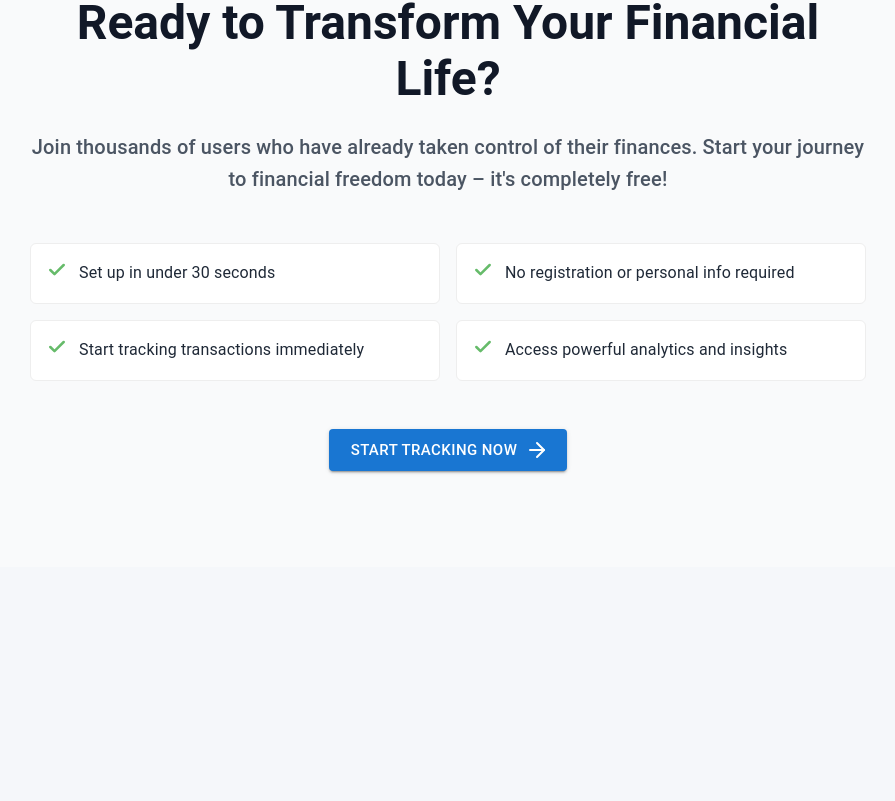
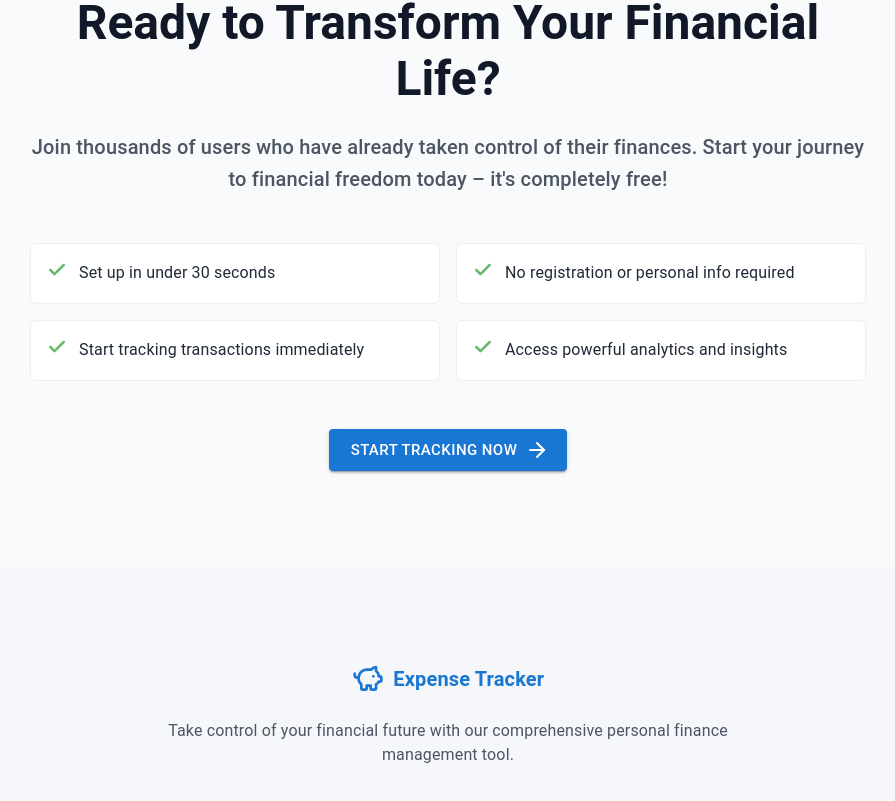
Before and after one commit to parthnariya/expense-tracker-frontend, a React (Vite) app: page / in a window 1280 px wide. Shown: the part 2440-3241 px from the top of the page, without its empty margins (192-1087 px from the left). Before the commit the page ends 3007 px from the top, so only its background shows below. Built offline with nearby package versions, Linux system fonts and the light colour scheme.

Commit message:
feat: footer for landing page

```diff
--- a/src/pages/LandingPage.tsx
+++ b/src/pages/LandingPage.tsx
@@ -1,9 +1,10 @@
-import { Container } from '@mui/material';
+import { Container, Stack, Typography } from '@mui/material';
 
 import BenefitSection from '@/components/landingpage/BenefitSection';
 import FeatureSection from '@/components/landingpage/FeatureSection';
 import HeroSection from '@/components/landingpage/HeroSection';
 import StateSection from '@/components/landingpage/StateSection';
+import AppLogo from '@/components/ui/AppLogo';
 
 const LandingPage = () => {
   return (
@@ -15,6 +16,38 @@ const LandingPage = () => {
       <StateSection />
 
       <BenefitSection />
+
+      <Container
+        sx={{
+          py: {
+            xs: 8,
+            lg: 12,
+          },
+          px: 0,
+          width: '100%',
+        }}
+        component="section"
+        maxWidth={false}
+      >
+        <Container
+          sx={{ px: { xs: 2, sm: 3, lg: 4 }, mx: 'auto' }}
+          maxWidth="lg"
+        >
+          <Stack alignItems="center" justifyContent="center">
+            <AppLogo />
+
+            <Typography
+              maxWidth="sm"
+              color="grey.600"
+              textAlign="center"
+              my={3}
+            >
+              Take control of your financial future with our comprehensive
+              personal finance management tool.
+            </Typography>
+          </Stack>
+        </Container>
+      </Container>
     </Container>
   );
 };
```
